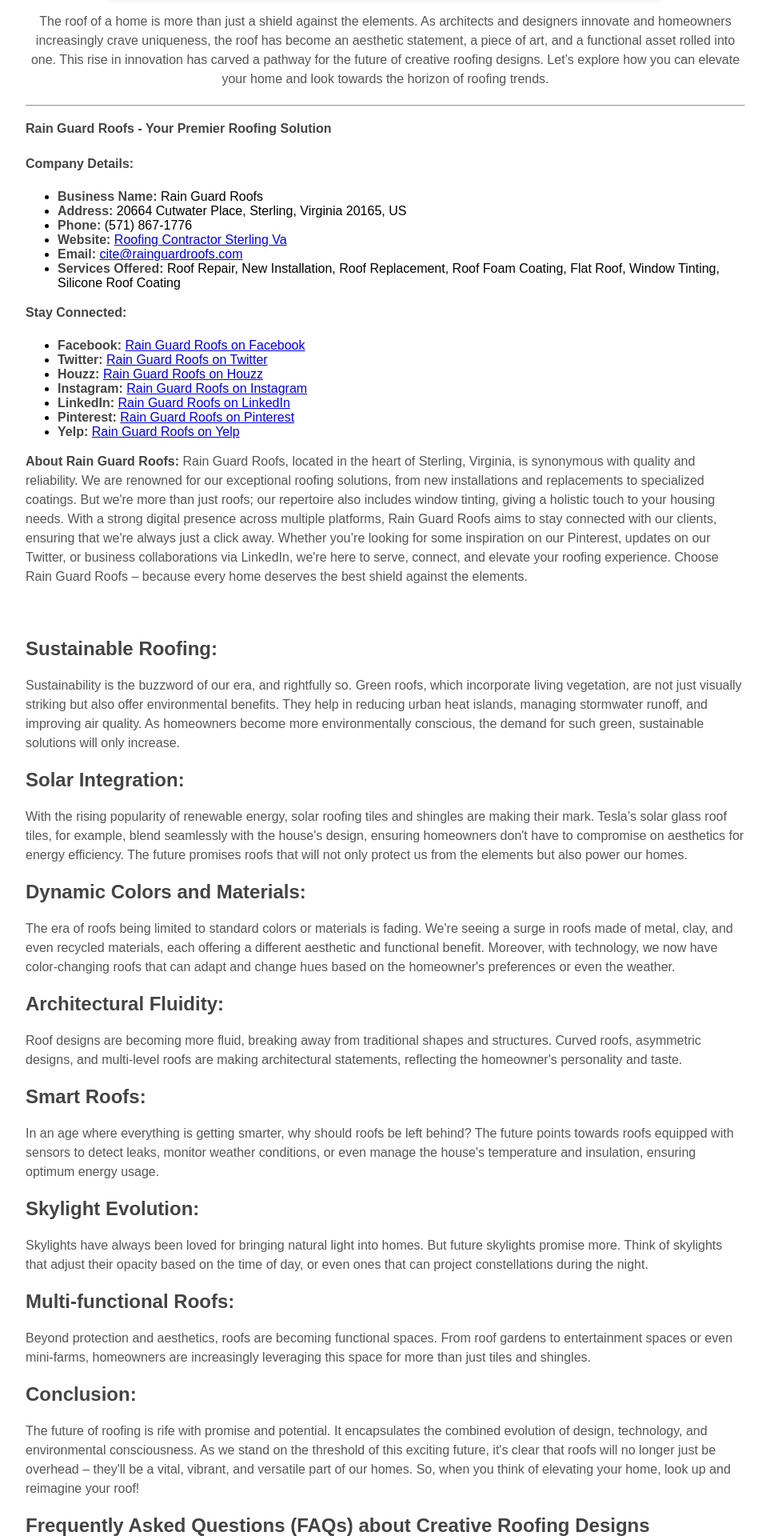
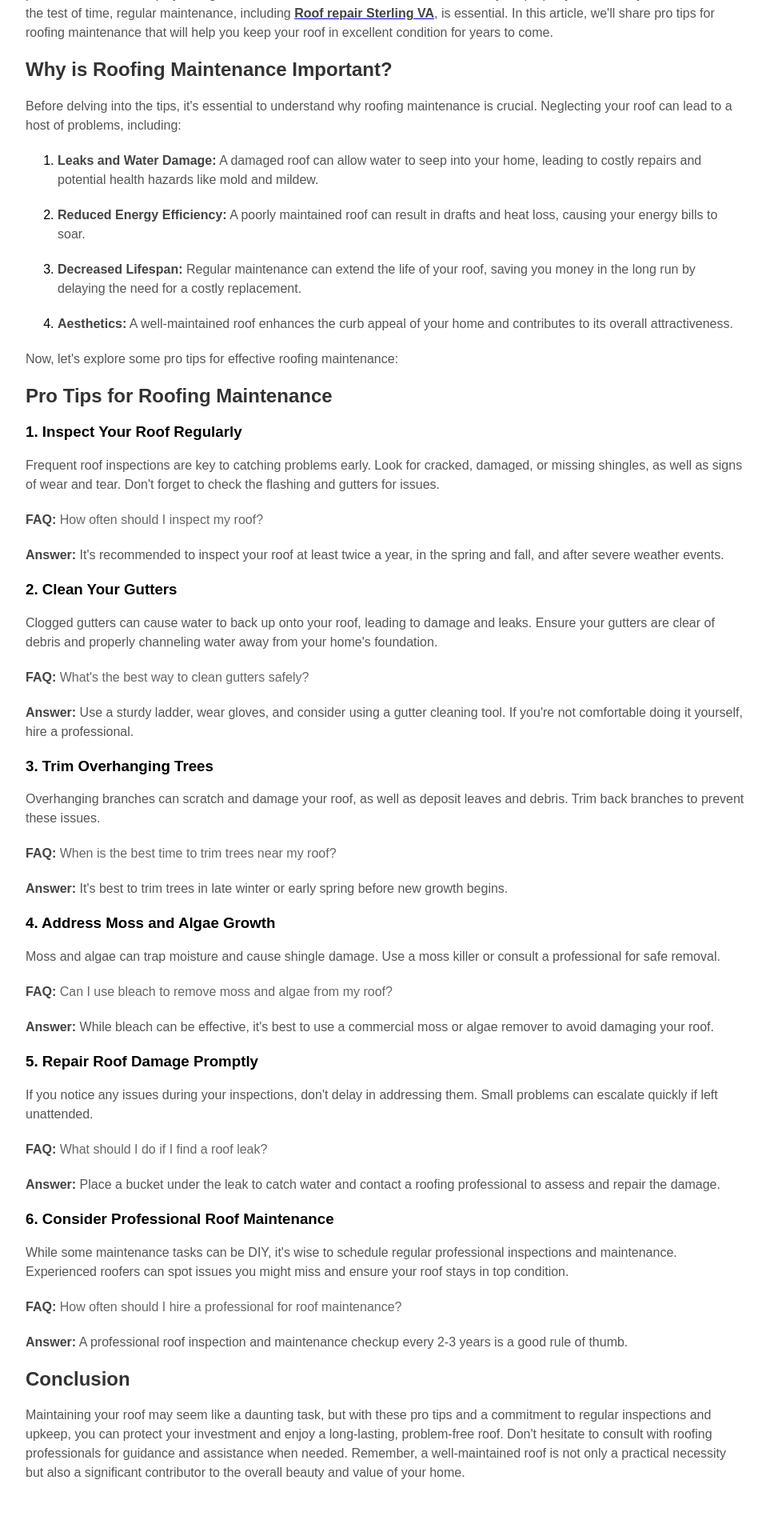
Before and after one commit to bestprosus/rainguard, a PHP site: page / in a window 1280 px wide. Shown: the part 665-2585 px from the top of the page at 80% size, without its empty margins (158-1121 px from the left). After the commit the page ends 2514 px from the top, so only its background shows below. Run offline with PHP 8.4, Linux system fonts and the light colour scheme.

Commit message:
Update index.php

```diff
--- a/index.php
+++ b/index.php
@@ -40,68 +40,56 @@
     </style>
 </head>
 <body>
-    <h1 style="text-align: center;"><strong>Elevate Your Home: The Future of Creative Roofing Designs</strong></h1>
-    <p style="text-align: left;"><strong><img style="display: block; margin-left: auto; margin-right: auto;" src="https://steptodown.com/istock-downloader/images/steptodown.com764642.jpg" alt="" width="700" height="420" /></strong></p>
-    <p style="text-align: center;">The roof of a home is more than just a shield against the elements. As architects and designers innovate and homeowners increasingly crave uniqueness, the roof has become an aesthetic statement, a piece of art, and a functional asset rolled into one. This rise in innovation has carved a pathway for the future of creative roofing designs. Let&rsquo;s explore how you can elevate your home and look towards the horizon of roofing trends.</p>
-    <hr />
-    <div class="group w-full text-token-text-primary border-b border-black/10 dark:border-gray-900/50 bg-gray-50 dark:bg-[#444654]" data-testid="conversation-turn-9">
-        <div class="p-4 justify-center text-base md:gap-6 md:py-6 m-auto">
-        <div class="flex flex-1 gap-4 text-base mx-auto md:gap-6 md:max-w-2xl lg:max-w-[38rem] xl:max-w-3xl }">
-        <div class="relative flex w-[calc(100%-50px)] flex-col gap-1 md:gap-3 lg:w-[calc(100%-115px)]">
-        <div class="flex flex-grow flex-col gap-3 max-w-full">
-        <div class="min-h-[20px] flex flex-col items-start gap-3 overflow-x-auto whitespace-pre-wrap break-words">
-        <div class="markdown prose w-full break-words dark:prose-invert light">
-        <p><strong>Rain Guard Roofs - Your Premier Roofing Solution</strong></p>
-        <p><strong>Company Details:</strong></p>
-        <ul>
-        <li><strong>Business Name:</strong> Rain Guard Roofs</li>
-        <li><strong>Address:</strong> 20664 Cutwater Place, Sterling, Virginia 20165, US</li>
-        <li><strong>Phone:</strong> (571) 867-1776</li>
-        <li><strong>Website:</strong> <a href="https://rainguardroofs.com/" target="_new">Roofing Contractor Sterling Va</a></li>
-        <li><strong>Email:</strong> <a href="mailto:cite@rainguardroofs.com" target="_new">cite@rainguardroofs.com</a></li>
-        <li><strong>Services Offered:</strong> Roof Repair, New Installation, Roof Replacement, Roof Foam Coating, Flat Roof, Window Tinting, Silicone Roof Coating</li>
-        </ul>
-        <p><strong>Stay Connected:</strong></p>
-        <ul>
-        <li><strong>Facebook:</strong> <a href="https://www.facebook.com/profile.php?id=100092177247230" target="_new">Rain Guard Roofs on Facebook</a></li>
-        <li><strong>Twitter:</strong> <a href="https://twitter.com/RainGuardRoofs" target="_new">Rain Guard Roofs on Twitter</a></li>
-        <li><strong>Houzz:</strong> <a href="https://www.houzz.com/hznb/professionals/roofing-and-gutters/rain-guard-roof-pfvwus-pf~1263085110?" target="_new">Rain Guard Roofs on Houzz</a></li>
-        <li><strong>Instagram:</strong> <a href="https://www.instagram.com/rainguardroofsg/?hl=en" target="_new">Rain Guard Roofs on Instagram</a></li>
-        <li><strong>LinkedIn:</strong> <a href="https://www.linkedin.com/in/rain-guard-roofs/" target="_new">Rain Guard Roofs on LinkedIn</a></li>
-        <li><strong>Pinterest:</strong> <a href="https://www.pinterest.com/rainguardroofs/" target="_new">Rain Guard Roofs on Pinterest</a></li>
-        <li><strong>Yelp:</strong> <a href="https://biz.yelp.com/biz_info/tnD6WpQRdsoDcVt8yMm07w" target="_new">Rain Guard Roofs on Yelp</a></li>
-        </ul>
-        <p><strong>About Rain Guard Roofs:</strong> Rain Guard Roofs, located in the heart of Sterling, Virginia, is synonymous with quality and reliability. We are renowned for our exceptional roofing solutions, from new installations and replacements to specialized coatings. But we're more than just roofs; our repertoire also includes window tinting, giving a holistic touch to your housing needs. With a strong digital presence across multiple platforms, Rain Guard Roofs aims to stay connected with our clients, ensuring that we're always just a click away. Whether you&rsquo;re looking for some inspiration on our Pinterest, updates on our Twitter, or business collaborations via LinkedIn, we're here to serve, connect, and elevate your roofing experience. Choose Rain Guard Roofs &ndash; because every home deserves the best shield against the elements.
-    <p style="text-align: left;">&nbsp;</p>
-    <h2 style="text-align: left;"><strong>Sustainable Roofing:</strong></h2>
-    <p style="text-align: left;">Sustainability is the buzzword of our era, and rightfully so. Green roofs, which incorporate living vegetation, are not just visually striking but also offer environmental benefits. They help in reducing urban heat islands, managing stormwater runoff, and improving air quality. As homeowners become more environmentally conscious, the demand for such green, sustainable solutions will only increase.</p>
-    <h2 style="text-align: left;"><strong>Solar Integration:</strong></h2>
-    <p style="text-align: left;">With the rising popularity of renewable energy, solar roofing tiles and shingles are making their mark. Tesla&rsquo;s solar glass roof tiles, for example, blend seamlessly with the house's design, ensuring homeowners don't have to compromise on aesthetics for energy efficiency. The future promises roofs that will not only protect us from the elements but also power our homes.</p>
-    <h2 style="text-align: left;"><strong>Dynamic Colors and Materials:</strong></h2>
-    <p style="text-align: left;">The era of roofs being limited to standard colors or materials is fading. We're seeing a surge in roofs made of metal, clay, and even recycled materials, each offering a different aesthetic and functional benefit. Moreover, with technology, we now have color-changing roofs that can adapt and change hues based on the homeowner's preferences or even the weather.</p>
-    <h2 style="text-align: left;"><strong>Architectural Fluidity:</strong></h2>
-    <p style="text-align: left;">Roof designs are becoming more fluid, breaking away from traditional shapes and structures. Curved roofs, asymmetric designs, and multi-level roofs are making architectural statements, reflecting the homeowner's personality and taste.</p>
-    <h2 style="text-align: left;"><strong>Smart Roofs:</strong></h2>
-    <p style="text-align: left;">In an age where everything is getting smarter, why should roofs be left behind? The future points towards roofs equipped with sensors to detect leaks, monitor weather conditions, or even manage the house's temperature and insulation, ensuring optimum energy usage.</p>
-    <h2 style="text-align: left;"><strong>Skylight Evolution:</strong></h2>
-    <p style="text-align: left;">Skylights have always been loved for bringing natural light into homes. But future skylights promise more. Think of skylights that adjust their opacity based on the time of day, or even ones that can project constellations during the night.</p>
-    <h2 style="text-align: left;"><strong>Multi-functional Roofs:</strong></h2>
-    <p style="text-align: left;">Beyond protection and aesthetics, roofs are becoming functional spaces. From roof gardens to entertainment spaces or even mini-farms, homeowners are increasingly leveraging this space for more than just tiles and shingles.</p>
-    <h2 style="text-align: left;"><strong>Conclusion:</strong></h2>
-    <p style="text-align: left;">The future of roofing is rife with promise and potential. It encapsulates the combined evolution of design, technology, and environmental consciousness. As we stand on the threshold of this exciting future, it's clear that roofs will no longer just be overhead &ndash; they'll be a vital, vibrant, and versatile part of our homes. So, when you think of elevating your home, look up and reimagine your roof!</p>
-    <h2 style="text-align: left;"><strong>Frequently Asked Questions (FAQs) about Creative Roofing Designs</strong></h2>
-    <p style="text-align: left;"><strong>Q1: Are green roofs difficult to maintain?</strong></p>
-    <p style="text-align: left;"><em>A:</em> While green roofs require a different kind of maintenance than traditional roofs, they don't necessarily demand more effort. Routine inspections, watering during dry spells, and occasional weeding should suffice. However, it's crucial to select appropriate plants based on your local climate to minimize upkeep.</p>
-    <p style="text-align: left;"><strong>Q2: Are solar roofing tiles more expensive than traditional solar panels?</strong></p>
-    <p style="text-align: left;"><em>A:</em> Initially, solar roofing tiles might have a higher upfront cost compared to traditional solar panels. However, they often blend more seamlessly with the home's aesthetic and can add to property value. Over time, the energy savings can offset the initial expense.</p>
-    <p style="text-align: left;"><strong>Q3: Can I change the design of my existing roof to a more modern design without a complete overhaul?</strong></p>
-    <p style="text-align: left;"><em>A:</em> Yes, in many cases, you can upgrade or modify certain aspects of your existing roof without a complete replacement. For instance, adding solar tiles or installing skylights can be done without changing the entire roof structure. However, structural changes or a switch to materials like metal may require more extensive work.</p>
-    <p style="text-align: left;"><strong>Q4: Are smart roofs compatible with older homes?</strong></p>
-    <p style="text-align: left;"><em>A:</em> Absolutely! Smart roof technologies like sensors or adaptive materials can be integrated into both new builds and older homes. However, older homes might require some modifications to support these innovations effectively.</p>
-    <p style="text-align: left;"><strong>Q5: Do color-changing roofs have a long lifespan?</strong></p>
-    <p style="text-align: left;"><em>A:</em> The lifespan of a color-changing roof depends on the technology and materials used. Generally, with proper maintenance and care, they can last as long as traditional roofs. It's essential to consult with the manufacturer or installer for specific longevity details.</p>
-
-    <script type="application/ld+json">
+<?php
+echo '<h1><strong>Roofing Maintenance Made Easy: Pro Tips for Long-lasting Protection</strong></h1>';
+echo '<p><strong><img alt="" src="https://steptodown.com/istock-downloader/images/steptodown.com303215.jpg" style="height:467px; width:700px" /></strong></p>';
+echo '<p>Your home\'s roof is arguably one of its most critical components. It protects you and your family from the elements, keeps your possessions safe, and plays a significant role in the overall aesthetics and value of your property. To ensure your roof stands the test of time, regular maintenance, including <a href="https://rainguardroofs.com/"><strong>Roof repair Sterling VA</strong></a>, is essential. In this article, we\'ll share pro tips for roofing maintenance that will help you keep your roof in excellent condition for years to come.</p>';
+echo '<h2>Why is Roofing Maintenance Important?</h2>';
+echo '<p>Before delving into the tips, it\'s essential to understand why roofing maintenance is crucial. Neglecting your roof can lead to a host of problems, including:</p>';
+echo '<ol>';
+echo '<li>';
+echo '<p><strong>Leaks and Water Damage:</strong> A damaged roof can allow water to seep into your home, leading to costly repairs and potential health hazards like mold and mildew.</p>';
+echo '</li>';
+echo '<li>';
+echo '<p><strong>Reduced Energy Efficiency:</strong> A poorly maintained roof can result in drafts and heat loss, causing your energy bills to soar.</p>';
+echo '</li>';
+echo '<li>';
+echo '<p><strong>Decreased Lifespan:</strong> Regular maintenance can extend the life of your roof, saving you money in the long run by delaying the need for a costly replacement.</p>';
+echo '</li>';
+echo '<li>';
+echo '<p><strong>Aesthetics:</strong> A well-maintained roof enhances the curb appeal of your home and contributes to its overall attractiveness.</p>';
+echo '</li>';
+echo '</ol>';
+echo '<p>Now, let\'s explore some pro tips for effective roofing maintenance:</p>';
+echo '<h2>Pro Tips for Roofing Maintenance</h2>';
+echo '<h3>1. Inspect Your Roof Regularly</h3>';
+echo '<p>Frequent roof inspections are key to catching problems early. Look for cracked, damaged, or missing shingles, as well as signs of wear and tear. Don\'t forget to check the flashing and gutters for issues.</p>';
+echo '<p><strong>FAQ:</strong> <em>How often should I inspect my roof?</em></p>';
+echo '<p><strong>Answer:</strong> It\'s recommended to inspect your roof at least twice a year, in the spring and fall, and after severe weather events.</p>';
+echo '<h3>2. Clean Your Gutters</h3>';
+echo '<p>Clogged gutters can cause water to back up onto your roof, leading to damage and leaks. Ensure your gutters are clear of debris and properly channeling water away from your home\'s foundation.</p>';
+echo '<p><strong>FAQ:</strong> <em>What\'s the best way to clean gutters safely?</em></p>';
+echo '<p><strong>Answer:</strong> Use a sturdy ladder, wear gloves, and consider using a gutter cleaning tool. If you\'re not comfortable doing it yourself, hire a professional.</p>';
+echo '<h3>3. Trim Overhanging Trees</h3>';
+echo '<p>Overhanging branches can scratch and damage your roof, as well as deposit leaves and debris. Trim back branches to prevent these issues.</p>';
+echo '<p><strong>FAQ:</strong> <em>When is the best time to trim trees near my roof?</em></p>';
+echo '<p><strong>Answer:</strong> It\'s best to trim trees in late winter or early spring before new growth begins.</p>';
+echo '<h3>4. Address Moss and Algae Growth</h3>';
+echo '<p>Moss and algae can trap moisture and cause shingle damage. Use a moss killer or consult a professional for safe removal.</p>';
+echo '<p><strong>FAQ:</strong> <em>Can I use bleach to remove moss and algae from my roof?</em></p>';
+echo '<p><strong>Answer:</strong> While bleach can be effective, it\'s best to use a commercial moss or algae remover to avoid damaging your roof.</p>';
+echo '<h3>5. Repair Roof Damage Promptly</h3>';
+echo '<p>If you notice any issues during your inspections, don\'t delay in addressing them. Small problems can escalate quickly if left unattended.</p>';
+echo '<p><strong>FAQ:</strong> <em>What should I do if I find a roof leak?</em></p>';
+echo '<p><strong>Answer:</strong> Place a bucket under the leak to catch water and contact a roofing professional to assess and repair the damage.</p>';
+echo '<h3>6. Consider Professional Roof Maintenance</h3>';
+echo '<p>While some maintenance tasks can be DIY, it\'s wise to schedule regular professional inspections and maintenance. Experienced roofers can spot issues you might miss and ensure your roof stays in top condition.</p>';
+echo '<p><strong>FAQ:</strong> <em>How often should I hire a professional for roof maintenance?</em></p>';
+echo '<p><strong>Answer:</strong> A professional roof inspection and maintenance checkup every 2-3 years is a good rule of thumb.</p>';
+echo '<h2>Conclusion</h2>';
+echo '<p>Maintaining your roof may seem like a daunting task, but with these pro tips and a commitment to regular inspections and upkeep, you can protect your investment and enjoy a long-lasting, problem-free roof. Don\'t hesitate to consult with roofing professionals for guidance and assistance when needed. Remember, a well-maintained roof is not only a practical necessity but also a significant contributor to the overall beauty and value of your home.</p>';
+?>
+<script type="application/ld+json">
         {
           "@context": "https://schema.org",
           "@type": "GeneralContractor",
@@ -145,12 +133,5 @@
           ]
         }
         </script>
-    </div>
-    </div>
-    </div>
-    </div>
-    </div>
-    </div>
-    </div>
 </body>
 </html>
```
